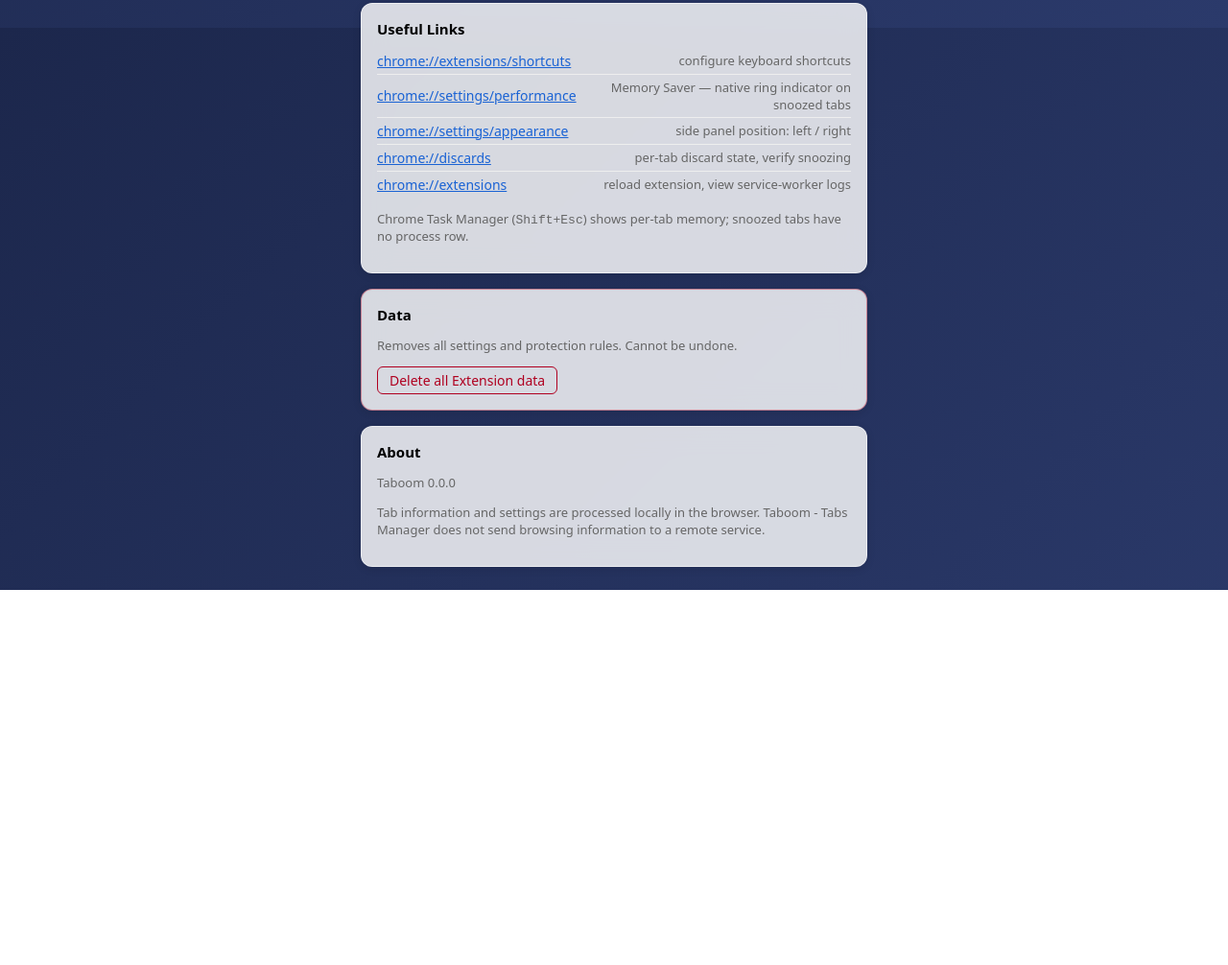
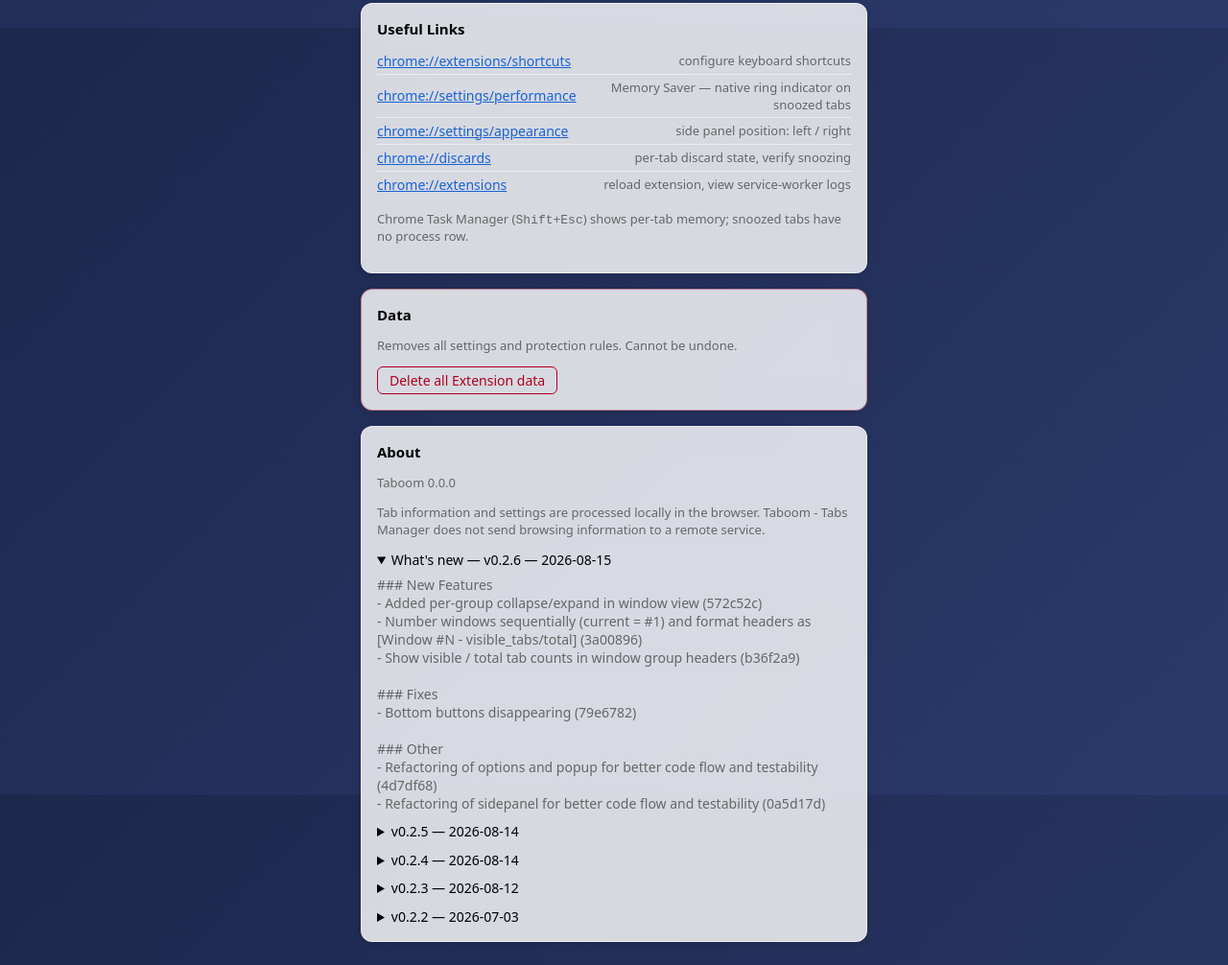
Before and after one commit to ariva/taboom-extension, a website with bundled scripts: page options/index.html in a window 1280 px wide. Shown: the part 771-1777 px from the top of the page at 96% size. Before the commit the page ends 1386 px from the top, so only its background shows below. Built offline with nearby package versions, Linux system fonts and the light colour scheme; some packages are replaced by stand-ins of ours.

Commit message:
feat: render few latest release notes in options

```diff
--- a/options/index.html
+++ b/options/index.html
@@ -25,6 +25,23 @@
       background: url("../images/moon.svg") no-repeat center / contain;
       opacity: 0.12;
       pointer-events: none;
+    }
+
+    #whats-new details + details { margin-top: 0.75rem; }
+    #whats-new summary {
+      cursor: pointer;
+      user-select: none;
+      padding: 0.25rem 0.4rem;
+      margin: -0.25rem -0.4rem;
+      border-radius: 6px;
+    }
+    #whats-new summary:hover { background: var(--hover); color: var(--accent); }
+    /* pre defaults (monospace, no wrap) look oversized and overflow the card */
+    #whats-new pre {
+      font: inherit;
+      white-space: pre-wrap;
+      overflow-wrap: anywhere;
+      margin: 0.5rem 0 0;
     }
 
     h1 {
@@ -234,6 +251,7 @@
     <p class="muted" id="about"></p>
     <p class="muted">Tab information and settings are processed locally in the browser.
       Taboom - Tabs Manager does not send browsing information to a remote service.</p>
+    <div id="whats-new" hidden></div>
   </section>
 
   <div id="saved" hidden>Saved ✓</div>
--- a/options/model.js
+++ b/options/model.js
@@ -19,3 +19,27 @@
 export function aboutText(version) {
   return `Taboom ${version}`;
 }
+
+// How many release sections the options "What's new" box shows.
+export const SHOW_MAX_CHANGES = 25;
+
+// Newest `count` release sections of CHANGES.md as [{ title, body }], newest first.
+export function releaseSections(markdown, count = SHOW_MAX_CHANGES) {
+  return markdown
+    .split(/^## /m)
+    .slice(1, count + 1)
+    .map((section) => {
+      const [title, ...body] = section.split("\n");
+      return { title: title.trim(), body: body.join("\n").trim() };
+    });
+}
+
+// Section of CHANGES.md for `version`, falling back to the newest section.
+// Returns { title, body } or null when the markdown has no "## " sections.
+export function releaseNotes(markdown, version) {
+  const sections = markdown.split(/^## /m).slice(1);
+  if (sections.length === 0) return null;
+  const match = sections.find((s) => s.startsWith(`v${version} `) || s.startsWith(`v${version}\n`));
+  const [title, ...body] = (match ?? sections[0]).split("\n");
+  return { title: title.trim(), body: body.join("\n").trim() };
+}
--- a/options/options.js
+++ b/options/options.js
@@ -1,7 +1,13 @@
 // Imperative shell: DOM + chrome.* effects only; view logic lives in model.js.
 import { DEFAULTS, makeRule, resolveColorScheme } from "../core/core.js";
 import { loadState, saveState } from "../core/storage.js";
-import { aboutText, clampFontSize, clampedNumber, hasRule } from "./model.js";
+import {
+  aboutText,
+  clampFontSize,
+  clampedNumber,
+  hasRule,
+  releaseSections,
+} from "./model.js";
 
 const SETTING_IDS = [
   "autoSnoozeEnabled",
@@ -138,3 +144,25 @@
 });
 
 render();
+
+// What's new: bundled CHANGES.md — one collapsible per release, newest open
+fetch(chrome.runtime.getURL("CHANGES.md"))
+  .then((response) => response.text())
+  .then((markdown) => {
+    const sections = releaseSections(markdown);
+    if (sections.length === 0) return;
+    const box = document.getElementById("whats-new");
+    for (const [index, section] of sections.entries()) {
+      const details = document.createElement("details");
+      details.open = index === 0;
+      const summary = document.createElement("summary");
+      summary.textContent = index === 0 ? `What's new — ${section.title}` : section.title;
+      const pre = document.createElement("pre");
+      pre.className = "muted";
+      pre.textContent = section.body;
+      details.append(summary, pre);
+      box.append(details);
+    }
+    box.hidden = false;
+  })
+  .catch(() => {}); // CHANGES.md missing from a dev checkout — section stays hidden
```
Also changed, not shown: sidepanel/index.html (+1 -1 lines), tests/changes.test.js (added, +41 -0 lines), tests/model.test.js (+19 -1 lines), 1 other file.
